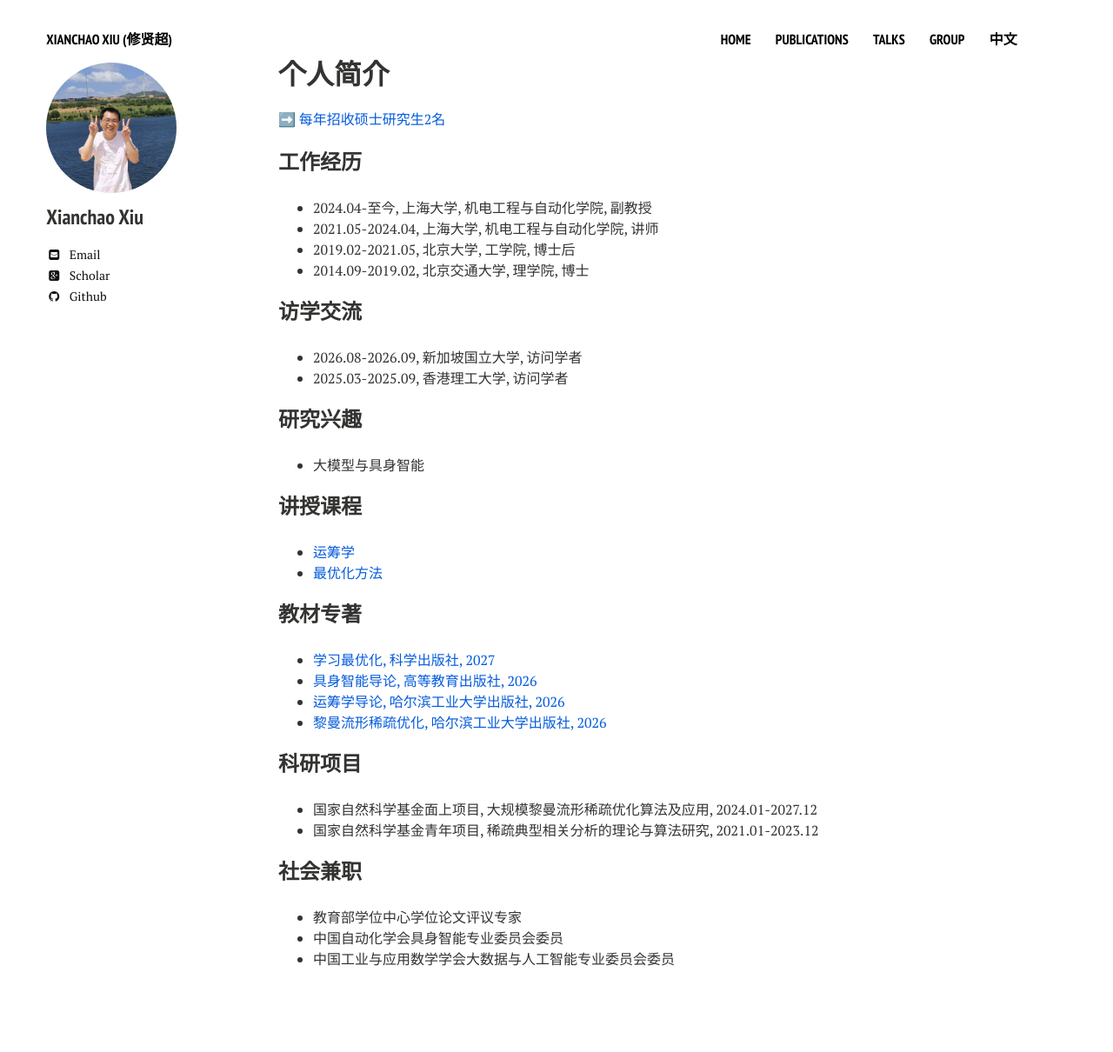
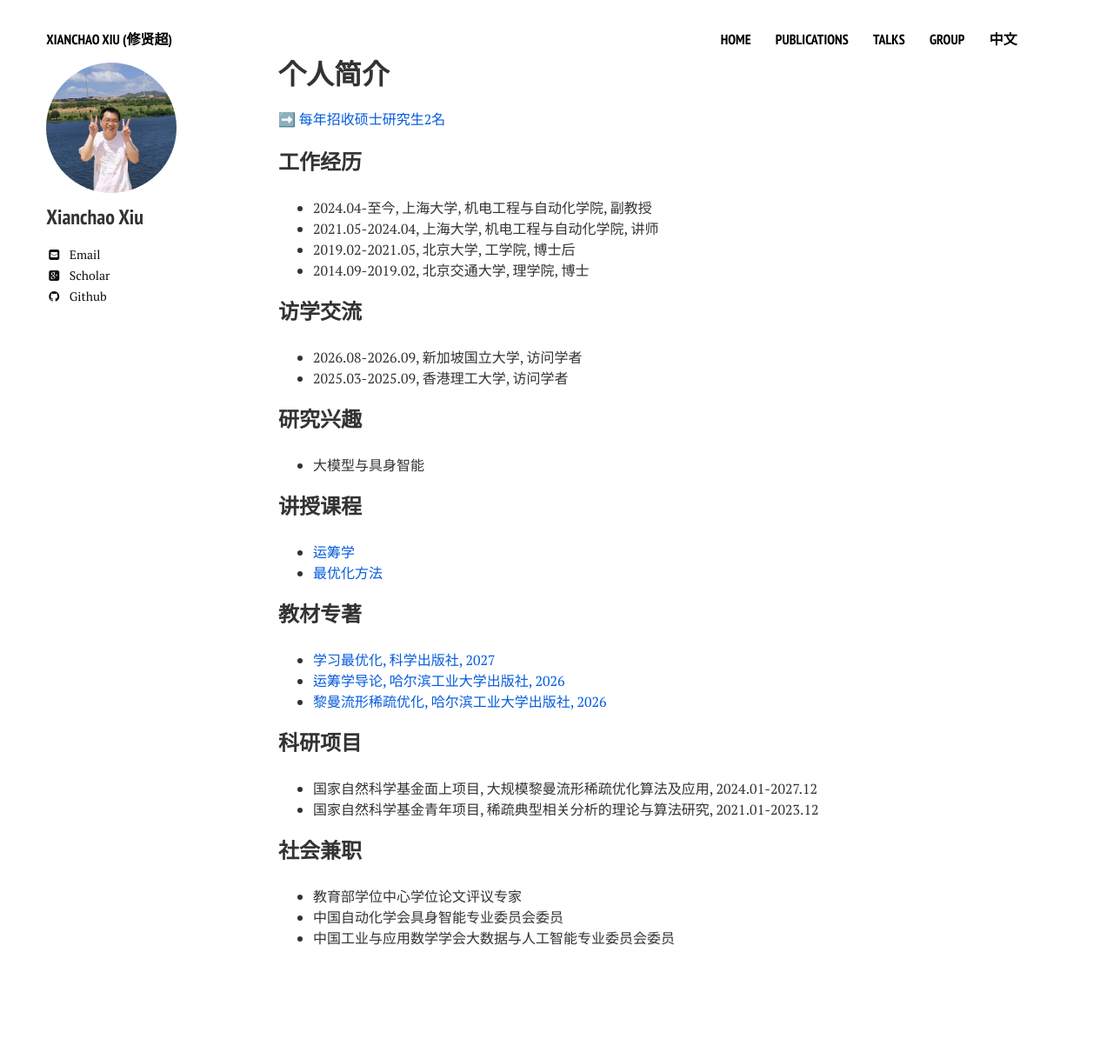
Before and after one commit to xianchaoxiu/xianchaoxiu.github.io, a Jekyll site: the page built from chinese/index.md, in a window 1280 px wide. Shown: the whole page at 87% size. Built offline with Jekyll 4.4.1, drawn with Linux system fonts in a browser that asks for light colours; nearby versions of some CDN libraries; after the commit the page ends 1186 px from its top, so only the background shows below that.

Commit message:
Update index.md

```diff
--- a/chinese/index.md
+++ b/chinese/index.md
@@ -32,7 +32,6 @@ share: false
 
 ### 教材专著
 * <a href="https://xianchaoxiu.github.io/chinese/book/L2O" class="textlink" target="_blank"> 学习最优化, 科学出版社, 2027 </a><br>
-* <a href="https://xianchaoxiu.github.io/chinese/book/EAI" class="textlink" target="_blank"> 具身智能导论, 高等教育出版社, 2026</a><br>
 * <a href="https://xianchaoxiu.github.io/chinese/book/OR" class="textlink" target="_blank"> 运筹学导论, 哈尔滨工业大学出版社, 2026</a><br>
 * <a href="https://xianchaoxiu.github.io/chinese/book/OPT" class="textlink" target="_blank"> 黎曼流形稀疏优化, 哈尔滨工业大学出版社, 2026</a><br>
 
```
